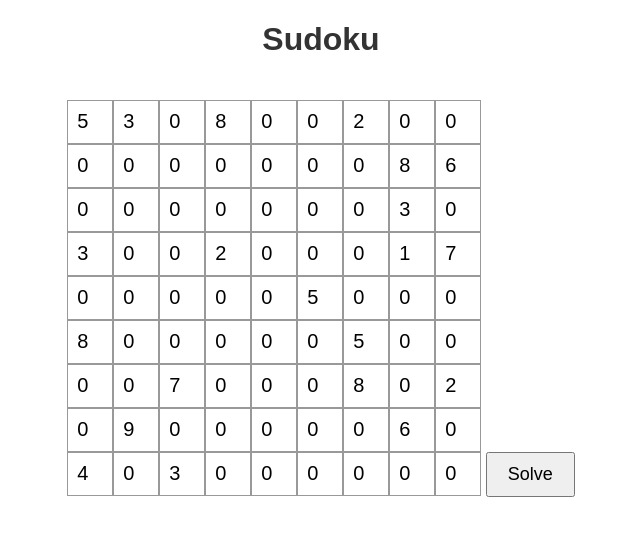
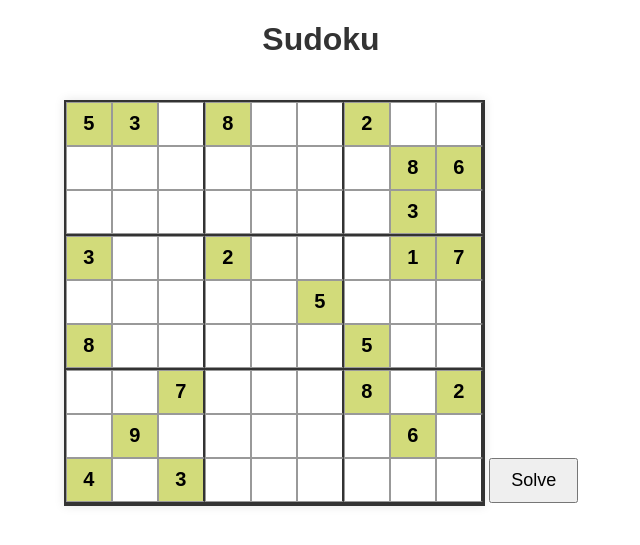
Before and after one commit to sasi-kt/sudoku, a Flask app: page / in a window 1280 px wide. Shown: the top 545 px of the page, without its empty margins (319-959 px from the left). Run offline with Flask 3, Linux system fonts and the light colour scheme.

Commit message:
better grid

```diff
--- a/app.py
+++ b/app.py
@@ -22,7 +22,7 @@ sudoku_board = [ [nums[pattern(r,c)] for c in cols] for r in rows ]
 squares = side*side
 empties = squares * 3//4
 for p in sample(range(squares),empties):
-    sudoku_board[p//side][p%side] = 0
+    sudoku_board[p//side][p%side] = None
 
 @app.route('/')
 def index():
--- a/static/style.css
+++ b/static/style.css
@@ -10,6 +10,8 @@ h1 {
 .sudoku-board {
     display: inline-block;
     margin-top: 20px;
+    border: 2px solid #333; /* Thick border around the entire board */
+    box-shadow: 0 0 10px rgba(0, 0, 0, 0.1); /* Add some shadow for depth */
 }
 
 .sudoku-row {
@@ -24,6 +26,35 @@ h1 {
     border: 1px solid #999;
 }
 
+/* Add a CSS class to style readonly cells */
+.sudoku-readonly {
+    font-weight: bold;
+    width: 40px;
+    height: 40px;
+    text-align: center;
+    font-size: 20px;
+    border: 1px solid #999;
+    background-color: #d2db7a; /* Optional: Add a background color to readonly cells */
+}
+
+.sudoku-box {
+    border: 3px solid #999; /* Increase the border thickness */
+}
+
+/* Add thick borders for the 3x3 boxes */
+.sudoku-cell:nth-child(3n) {
+    border-right: 2px solid #333;
+}
+.sudoku-readonly:nth-child(3n) {
+    border-right: 2px solid #333;
+}
+
+
+
+.sudoku-row:nth-child(3n) {
+    border-bottom: 2px solid #333;
+}
+
 #solve-btn {
     margin-top: 20px;
     padding: 10px 20px;
--- a/templates/index.html
+++ b/templates/index.html
@@ -1,6 +1,17 @@
 <!DOCTYPE html>
 <html lang="en">
 <head>
+    <style>
+        input::-webkit-outer-spin-button,
+        input::-webkit-inner-spin-button {
+               -webkit-appearance: none;
+                margin: 0;
+        }
+
+        input[type=number] {
+            -moz-appearance: textfield;
+        }
+    </style>
     <meta charset="UTF-8">
     <title>Sudoku</title>
     <link rel="stylesheet" href="{{ url_for('static', filename='style.css') }}">
@@ -11,7 +22,11 @@
         {% for row in board %}
         <div class="sudoku-row">
             {% for cell in row %}
-            <input type="number" class="sudoku-cell" value="{{ cell }}" >
+                {% if cell != None %}
+                <input type="number" class="sudoku-readonly" value="{{ cell }}" max = 9 min = 1  readonly>
+                {% else %}
+                <input type="number" class="sudoku-cell" value="{{ cell }}" max = 9 min = 1  >
+                {% endif %}
             {% endfor %}
         </div>
         {% endfor %}
```
